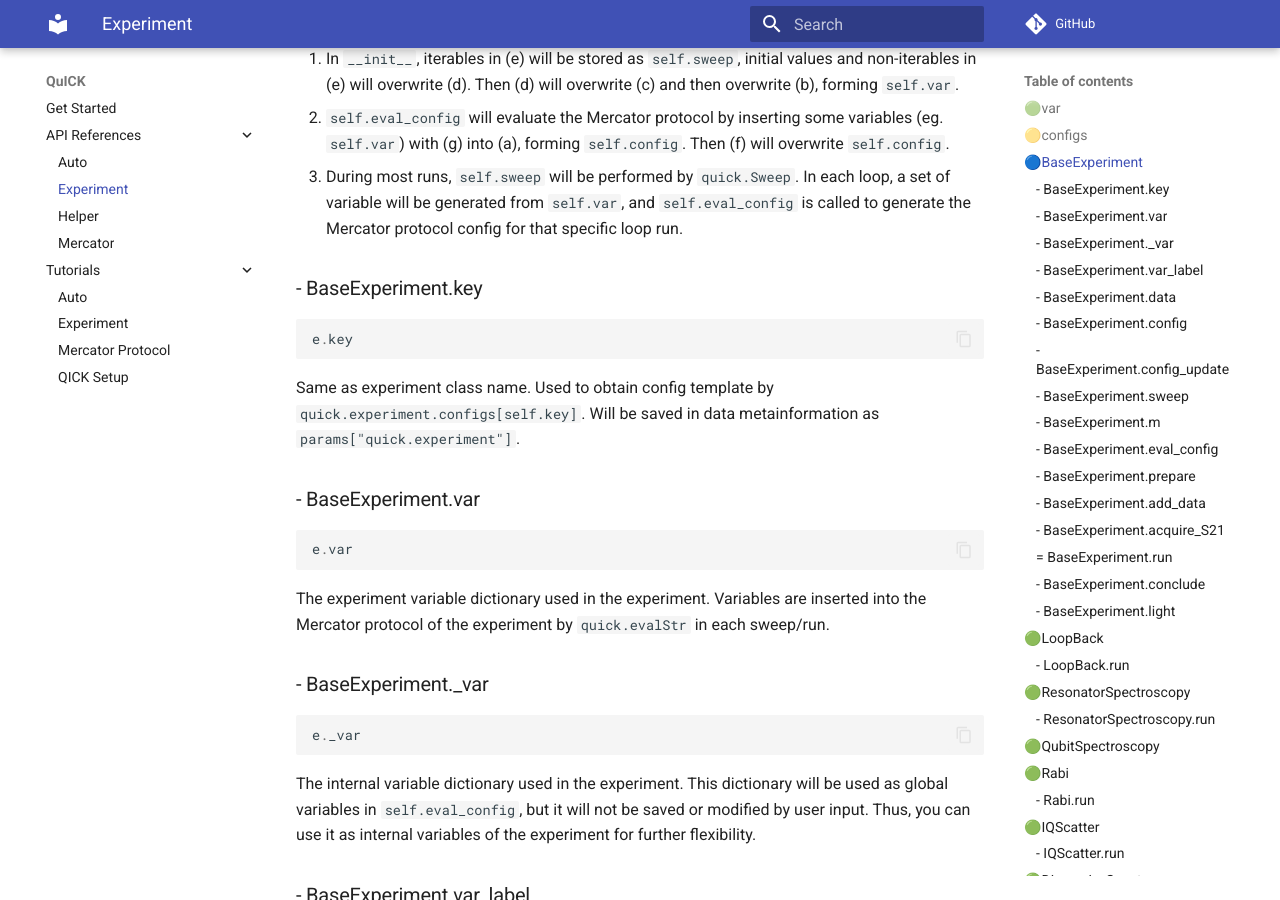
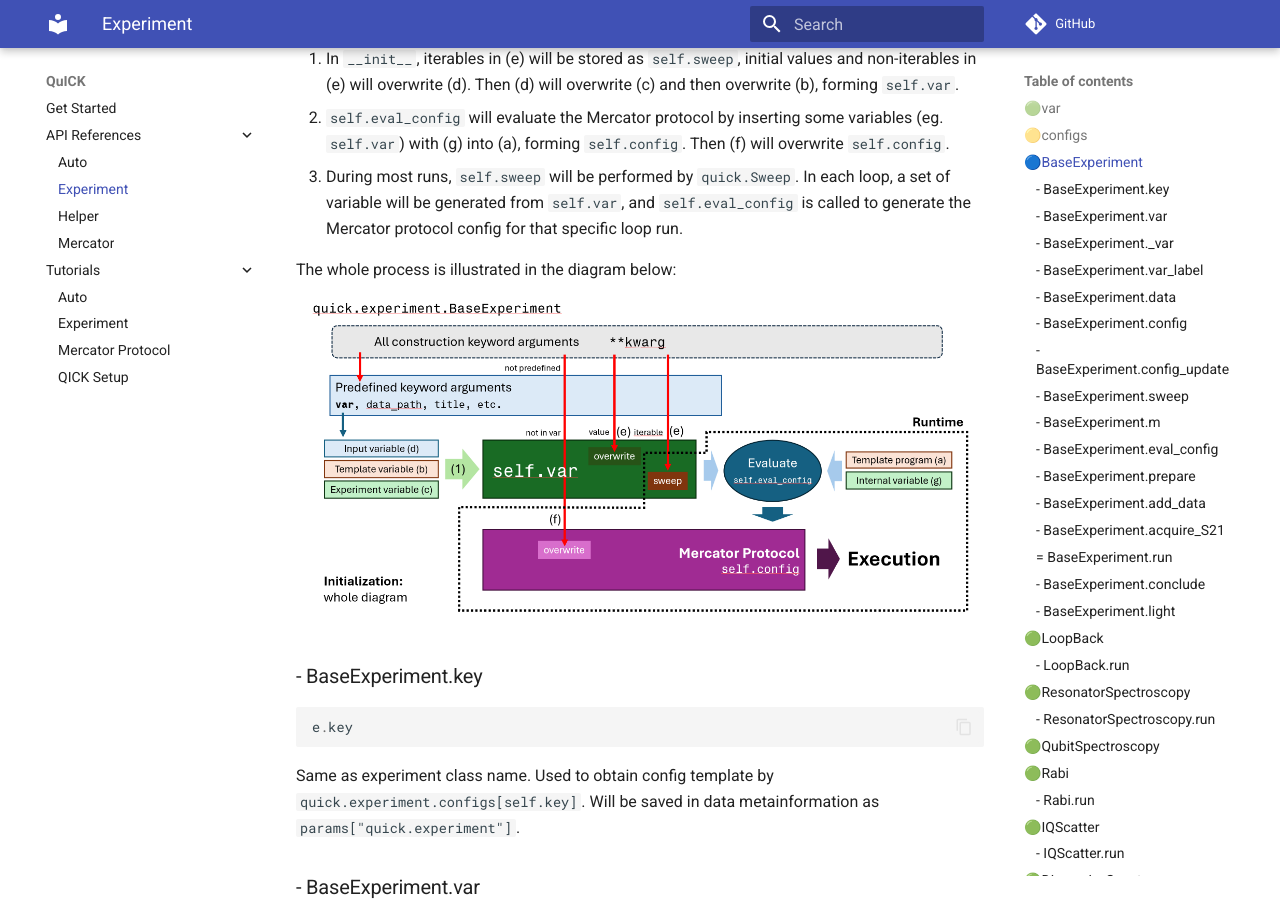
Before and after one commit to clelandlab/quick, an MkDocs documentation site: the page built from docs/API References/experiment.md, in a window 1280 px wide and 900 px high, scrolled down 2295 px. Built offline with MkDocs 1.6.1 and Material for MkDocs 9.7.7, drawn with Linux system fonts in a browser that asks for light colours; comment, search, counter and statistics services are not loaded.

Commit message:
Update BaseExperiment doc

```diff
--- a/docs/API References/experiment.md
+++ b/docs/API References/experiment.md
@@ -86,6 +86,10 @@ The logic of execution is:
 1. In `__init__`, iterables in (e) will be stored as `self.sweep`, initial values and non-iterables in (e) will overwrite (d). Then (d) will overwrite (c) and then overwrite (b), forming `self.var`.
 2. `self.eval_config` will evaluate the Mercator protocol by inserting some variables (eg. `self.var`) with (g) into (a), forming `self.config`. Then (f) will overwrite `self.config`.
 3. During most runs, `self.sweep` will be performed by `quick.Sweep`. In each loop, a set of variable will be generated from `self.var`, and `self.eval_config` is called to generate the Mercator protocol config for that specific loop run.
+
+The whole process is illustrated in the diagram below:
+
+![](../Images/BaseExperiment.png)
 
 ### - BaseExperiment.key
 
```
